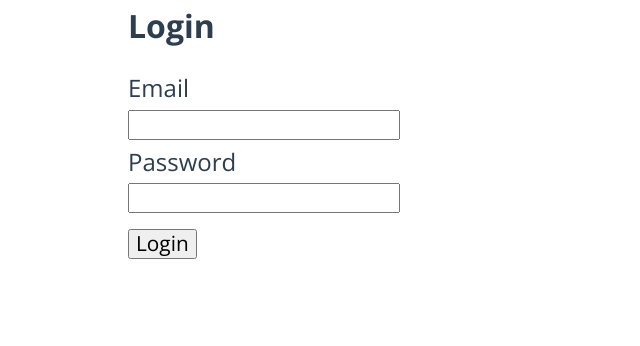
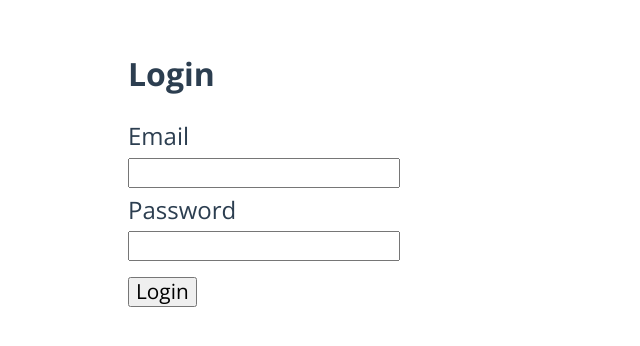
Before and after one commit to pontakornth/minibuck, a Vue app: page /#/ in a window 1280 px wide. Shown: the top 346 px of the page, without its empty margins (0-640 px from the left). Built offline with nearby package versions, Linux system fonts and the light colour scheme.

Commit message:
styling: Add top padding

```diff
--- a/src/pages/login.vue
+++ b/src/pages/login.vue
@@ -34,4 +34,5 @@ export default defineComponent({
 .login
   display flex
   justify-content center
+  padding-top 3rem
 </style>
```
